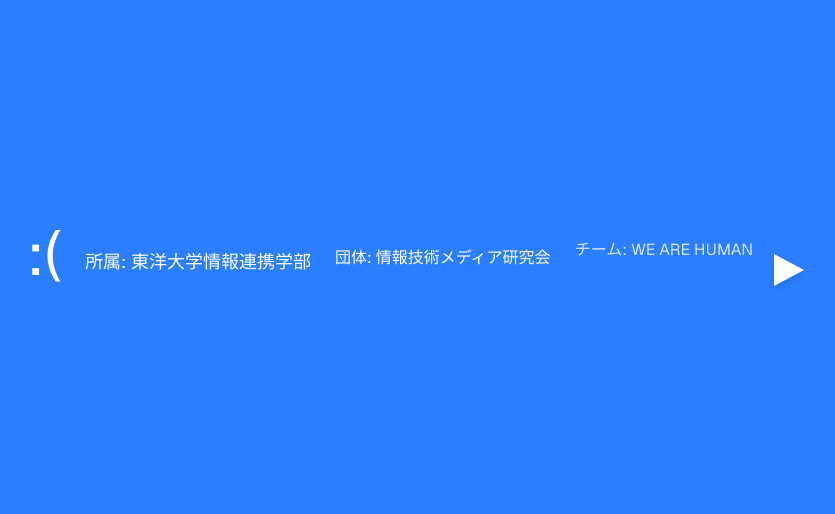
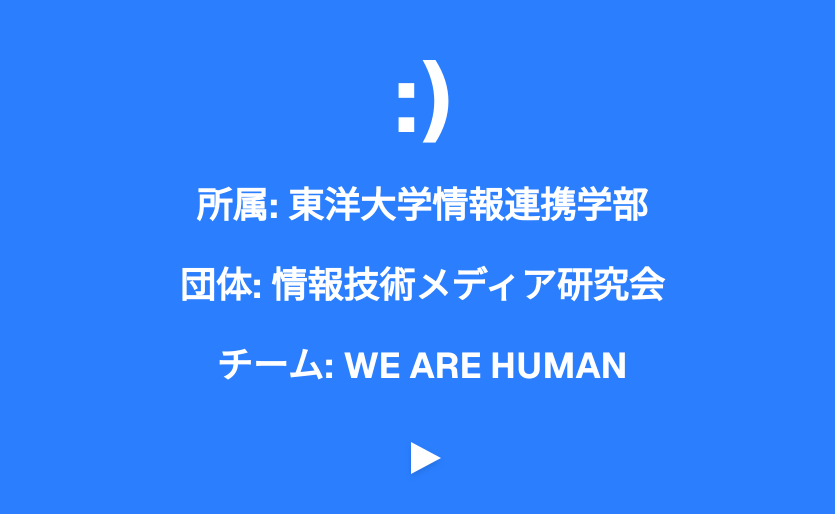
Before and after one commit to harumaki1220/Are-you-a-robot, a Next.js app: page /start in a window 1280 px wide. Shown: the part 130-644 px from the top of the page, without its empty margins (218-1053 px from the left). Built offline with nearby package versions, Linux system fonts and the light colour scheme.

Commit message:
ブルスクリーンのレイアウトを確定

```diff
--- a/src/components/RecaptchaBox.tsx
+++ b/src/components/RecaptchaBox.tsx
@@ -11,22 +11,22 @@
 const BeginSlide = ({ onNext }: BeginSlideProps) => {
   return (
     <div className="bg-blue-500 text-white min-h-screen w-full flex items-center justify-center font-sans">
-      <div className="flex items-center gap-6">
+      <div className="flex flex-col items-center text-center">
         {/* Profile */}
-        <p className="text-6xl mb-8">:(</p>
+        <p className="text-8xl font-bold mb-10">:)</p>
 
-	<p className="text-lg mb-4">
-				      所属: 東洋大学情報連携学部
+	<p className="text-4xl font-bold mb-10">
+	        所属: 東洋大学情報連携学部
 	</p>
 
-	<p className="mb-6">
+	<p className="text-4xl font-bold mb-10">
         	団体: 情報技術メディア研究会
 	</p>
 
-	<p className="opacity-80 mb-10">
+	<p className="text-4xl font-bold mb-10">
         	チーム: WE ARE HUMAN
 	</p>
-      </div>
+
 
       <div className="flex items-center gap-6">
         {/* Next Button */}
@@ -47,6 +47,7 @@
             "
           />
         </button>
+      </div>
       </div>
     </div>
   );
```
